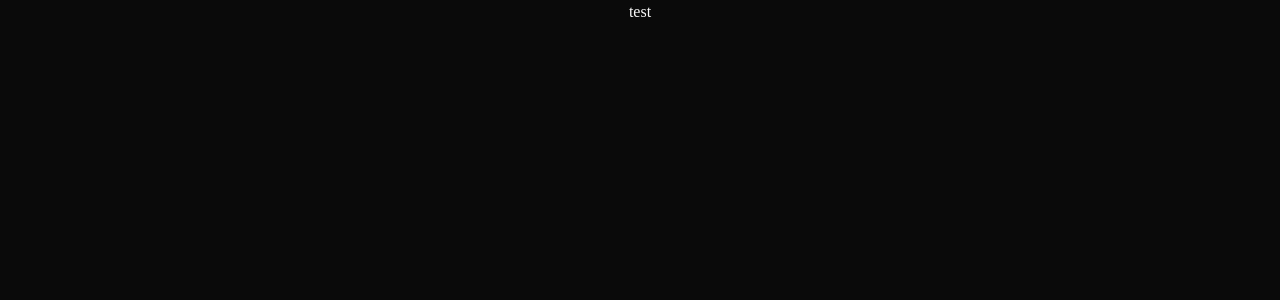
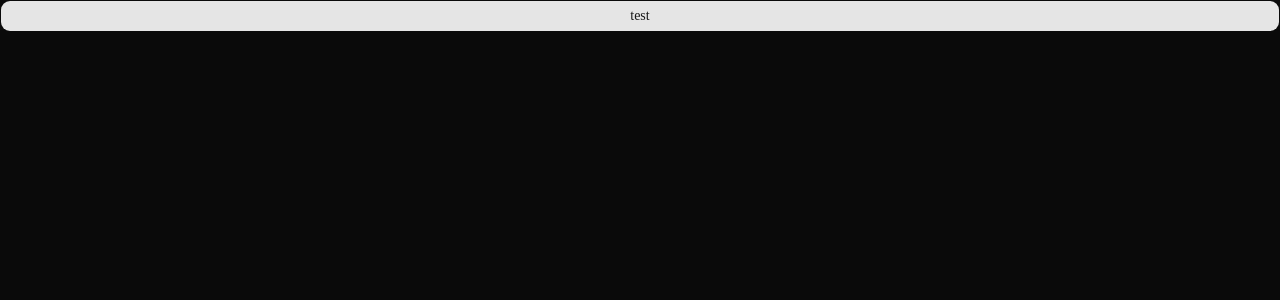
Before and after one commit to marcosvieira4E/marcosvieira4E, a Next.js app: page / in a window 1280 px wide. Shown: the top 300 px of the page. Built offline with nearby package versions, Linux system fonts and the light colour scheme.

Commit message:
test: fix unused variable

```diff
--- a/app/page.tsx
+++ b/app/page.tsx
@@ -1,7 +1,7 @@
-"use client"
+import { Button } from "./components/_ui/button"
 
 const Home = () => {
-  return <button>test</button>
+  return <Button>test</Button>
 }
 
 export default Home
--- a/eslint.config.mjs
+++ b/eslint.config.mjs
@@ -1,10 +1,15 @@
-import { defineConfig, globalIgnores } from "eslint/config";
-import nextVitals from "eslint-config-next/core-web-vitals";
-import nextTs from "eslint-config-next/typescript";
+import { defineConfig, globalIgnores } from "eslint/config"
+import nextVitals from "eslint-config-next/core-web-vitals"
+import nextTs from "eslint-config-next/typescript"
 
 const eslintConfig = defineConfig([
   ...nextVitals,
   ...nextTs,
+  {
+    rules: {
+      "no-unused-vars": "error",
+    },
+  },
   // Override default ignores of eslint-config-next.
   globalIgnores([
     // Default ignores of eslint-config-next:
@@ -13,6 +18,6 @@ const eslintConfig = defineConfig([
     "build/**",
     "next-env.d.ts",
   ]),
-]);
+])
 
-export default eslintConfig;
+export default eslintConfig
--- a/package.json
+++ b/package.json
@@ -6,7 +6,8 @@
     "dev": "next dev",
     "build": "next build",
     "start": "next start",
-    "lint": "eslint"
+    "lint": "eslint",
+    "prepare": "husky"
   },
   "prisma": {
     "seed": "ts-node prisma/seed.ts"
@@ -31,6 +32,8 @@
     "@types/react-dom": "^19",
     "eslint": "^9",
     "eslint-config-next": "16.3.3",
+    "husky": "^9.1.7",
+    "lint-staged": "^17.4.1",
     "prettier": "^3.9.6",
     "prettier-plugin-tailwindcss": "^0.8.1",
     "prisma": "^5.22.0",
```
Also changed, not shown: .lintstagedrc.json (added), 2 other files (tests, documents, lock files or other folders).
